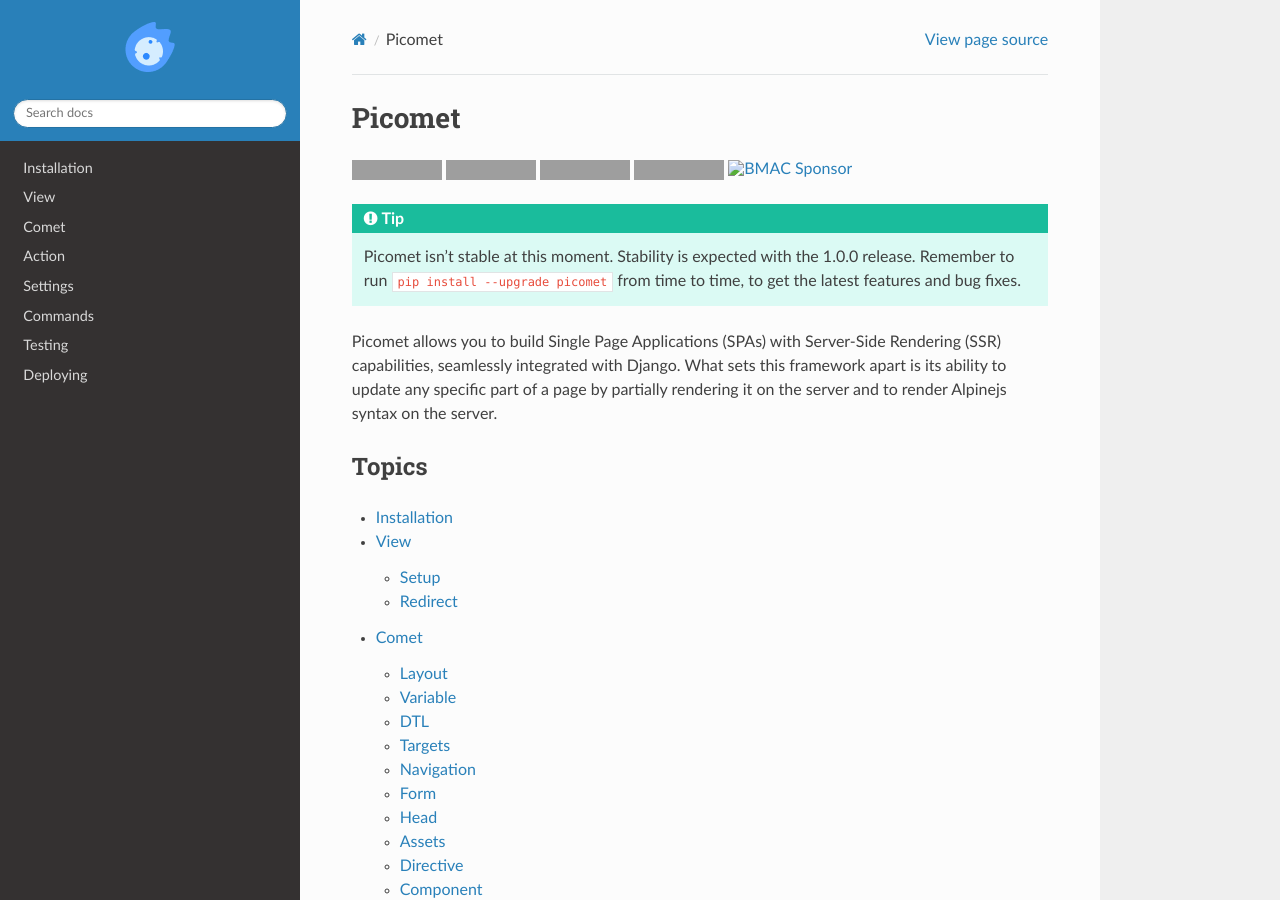
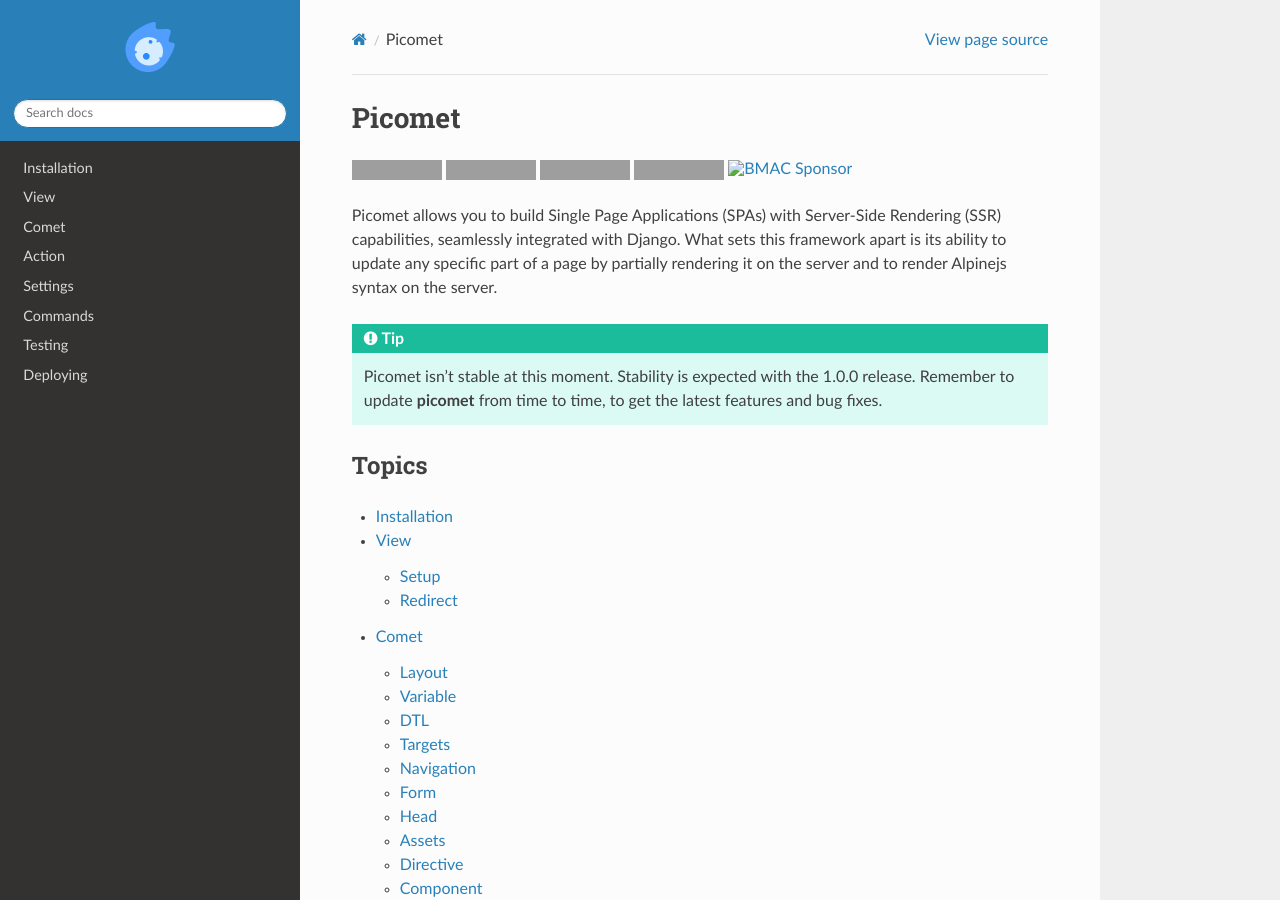
Before and after one commit to picomet/picomet, a Sphinx documentation site: the page built from docs/source/index.rst, in a window 1280 px wide and 900 px high. Built offline with Sphinx 7.4.7 and the Read the Docs theme 3.1.0, drawn with Linux system fonts in a browser that asks for light colours; grey boxes are pictures that could not be loaded.

Commit message:
about: modify unstable tip

```diff
--- a/docs/source/index.rst
+++ b/docs/source/index.rst
@@ -21,10 +21,9 @@
    :alt: BMAC Sponsor
    :target: https://buymeacoffee.com/almahdi404
 
-.. tip:: Picomet isn't stable at this moment. Stability is expected with the 1.0.0 release. Remember to run ``pip install --upgrade picomet`` from time to time, to get the latest features and bug fixes.
+Picomet allows you to build Single Page Applications (SPAs) with Server-Side Rendering (SSR) capabilities, seamlessly integrated with Django. What sets this framework apart is its ability to update any specific part of a page by partially rendering it on the server and to render Alpinejs syntax on the server.
 
-
-Picomet allows you to build Single Page Applications (SPAs) with Server-Side Rendering (SSR) capabilities, seamlessly integrated with Django. What sets this framework apart is its ability to update any specific part of a page by partially rendering it on the server and to render Alpinejs syntax on the server.
+.. tip:: Picomet isn't stable at this moment. Stability is expected with the 1.0.0 release. Remember to update **picomet** from time to time, to get the latest features and bug fixes.
 
 Topics
 ------
```
Also changed, not shown: README.md (+1 -1 lines).
